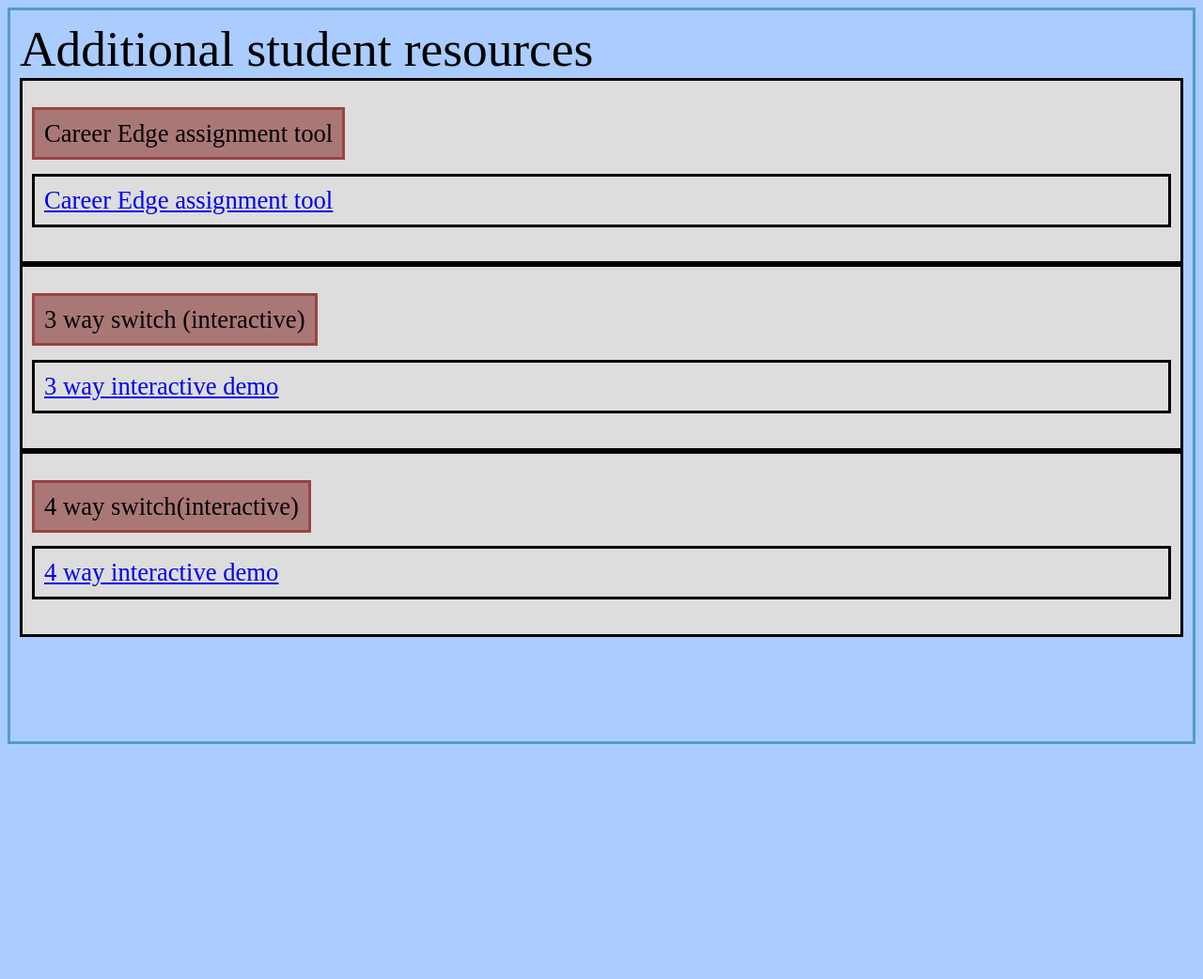
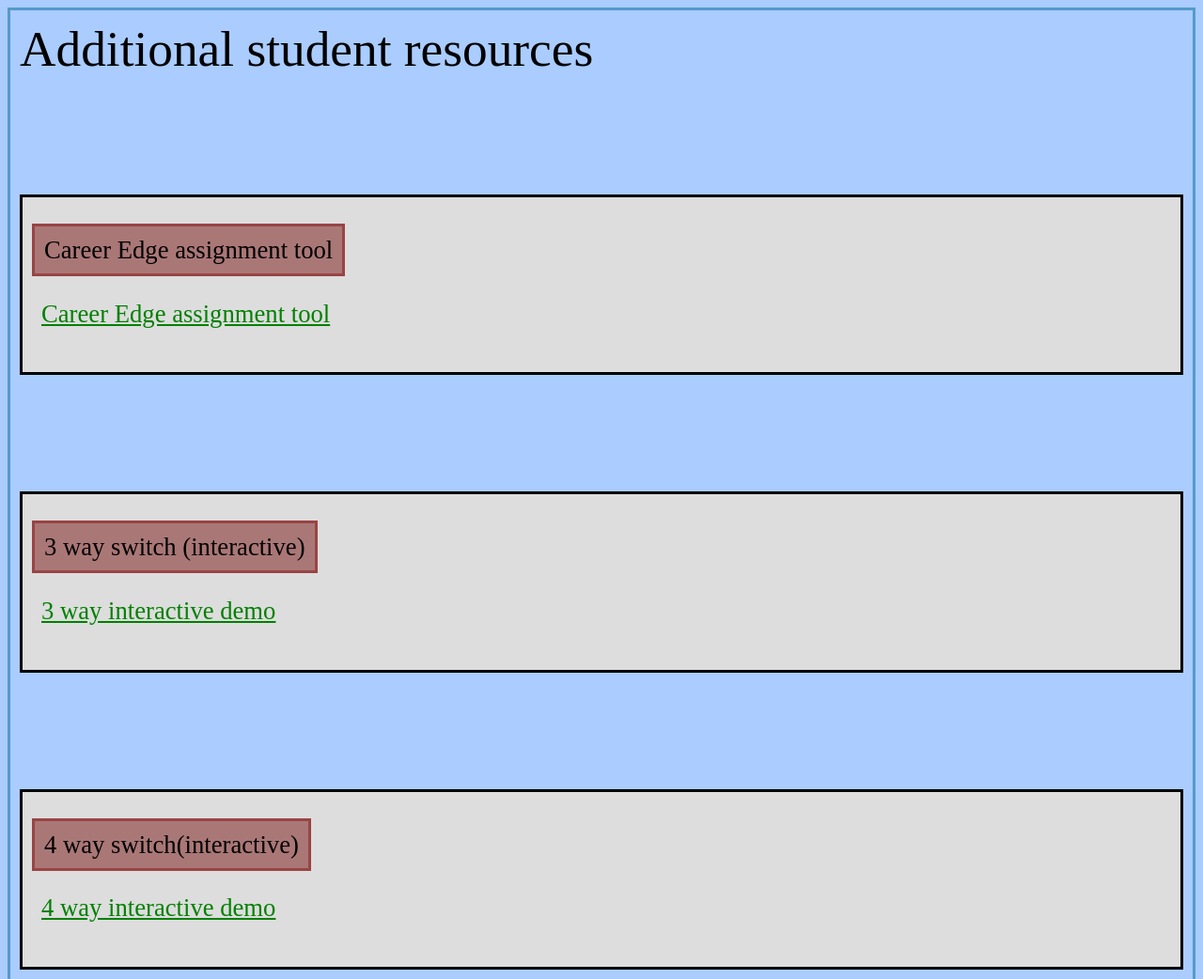
Before and after one commit to Mr-Costello/home, a plain HTML site: page index.html in a window 1280 px wide. Shown: the top 1042 px of the page at 94% size. Before the commit the page ends 800 px from the top, so only its background shows below. Drawn offline with Linux system fonts and the light colour scheme.

Commit message:
Updated index.html
clean up elements

```diff
--- a/index.html
+++ b/index.html
@@ -2,12 +2,33 @@
 <body>
 <body>
 <style>
-p,div{
+a:link {
+  color: green;
+}
+
+a:visited {
+  color: green;
+}
+
+a:hover {
+  color: red;
+}
+
+a:active {
+  color: yellow;
+}
+
+
+div{
    padding:10px;
    font-size:20pt;
-
    background-color:#dddddd;
    border:3px solid black;
+}
+p{
+   padding:10px;
+   font-size:20pt;
+   background-color:#dddddd;
 }
 body{
    padding:10px;
@@ -24,7 +45,7 @@
    border:3px solid  #994444;
 }</style>
 Additional student resources
- <br>
+ <br><br><br>
 <div>
 <br>
    <h>Career Edge assignment tool</h>
@@ -33,7 +54,7 @@
 <a href="https://mr-costello.github.io/careeredge/"> Career Edge assignment tool</a>
 </p>
 
-</div>
+</div> <br><br>
   <div>
   <br>
   <h>3 way switch (interactive)</h>
@@ -42,7 +63,7 @@
 <a href="https://mr-costello.github.io/3wayi/"> 3 way interactive demo</a>
 </p>
 
-</div>
+</div><br><br>
 <div>
 <br>
 <h>4 way switch(interactive)</h>
```
